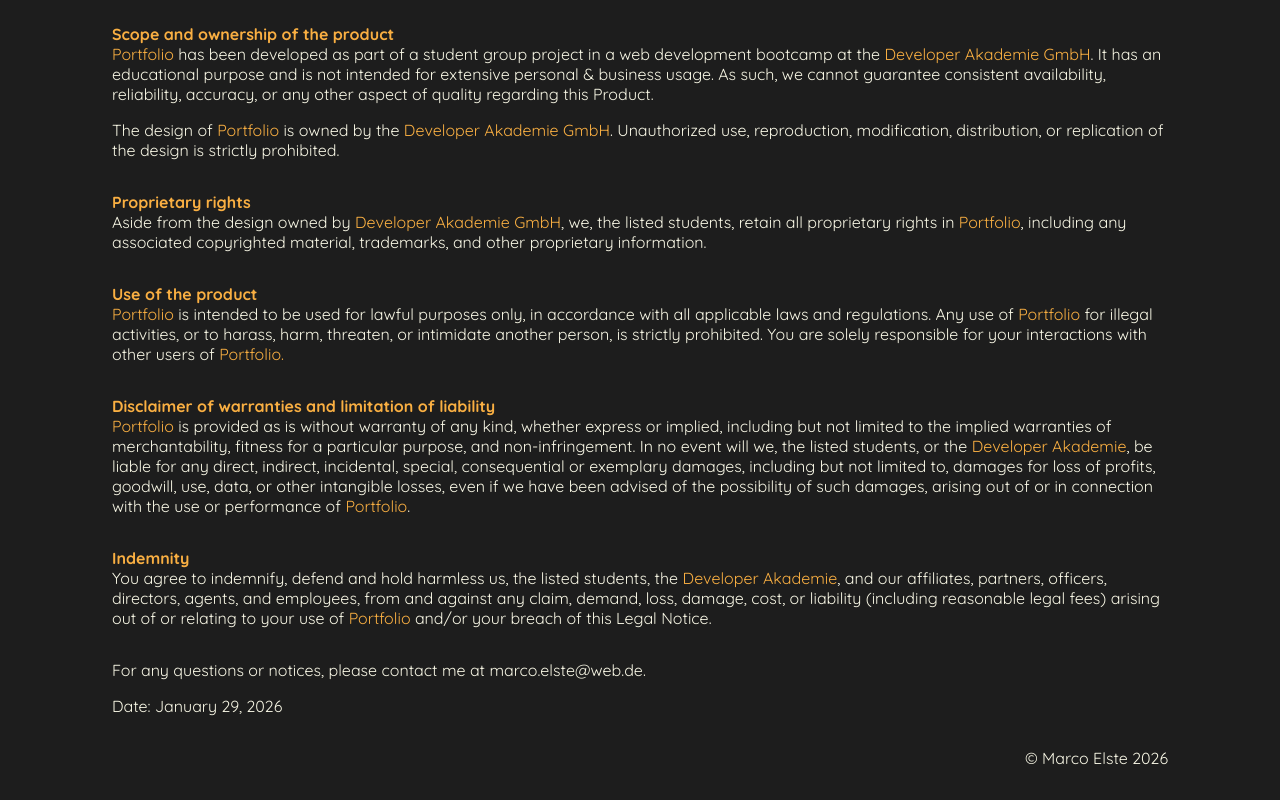
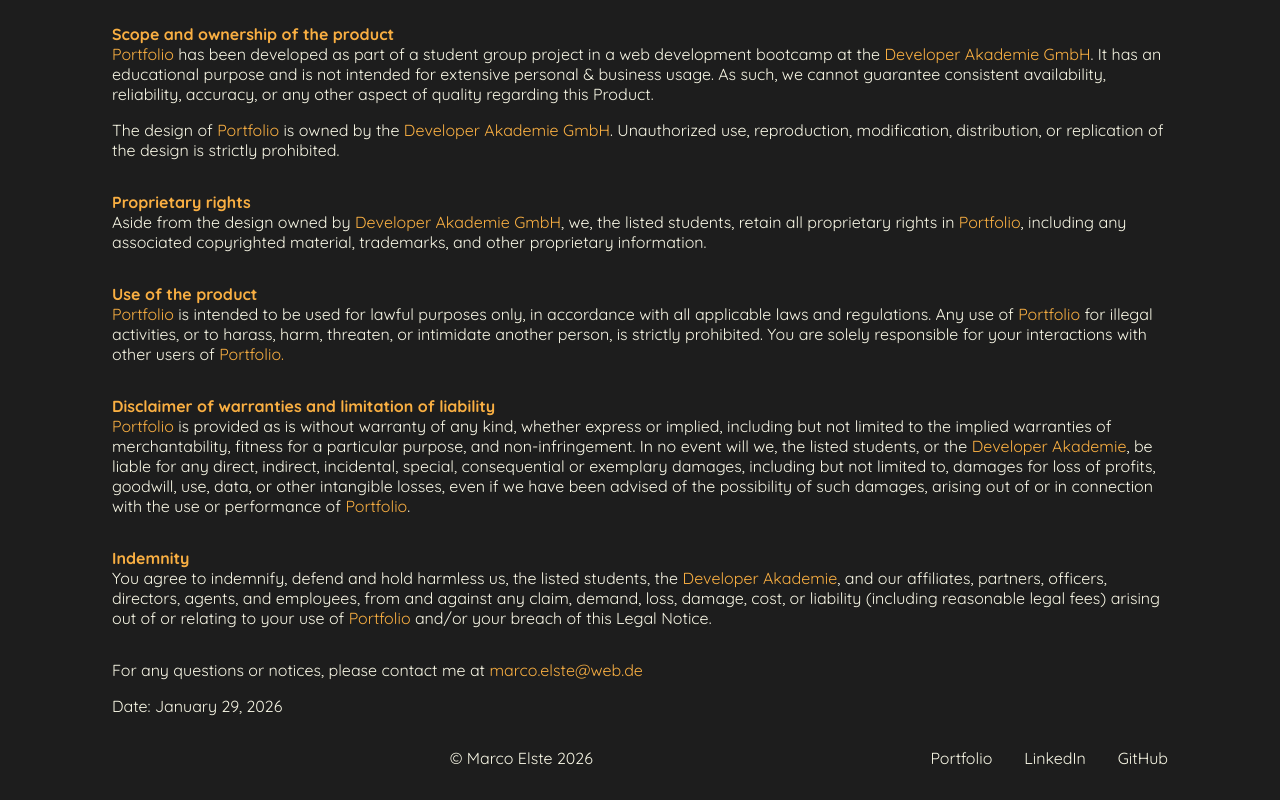
Before and after one commit to elma1989/portfolio, an Angular app: page /impressum in a window 1280 px wide. Shown: the part 516-1316 px from the top of the page. Built offline with nearby package versions, Linux system fonts and the light colour scheme.

Commit message:
chore: Updated FooterComponent - Inserted links

```diff
--- a/src/app/legal-notice/legal-notice.component.css
+++ b/src/app/legal-notice/legal-notice.component.css
@@ -0,0 +1,7 @@
+a {
+    color: var(--yellow);
+}
+
+a:hover {
+    text-decoration: underline;
+}
--- a/src/app/legal-notice/legal-notice.component.html
+++ b/src/app/legal-notice/legal-notice.component.html
@@ -2,7 +2,7 @@
 w-full h-[9dvh] lg:h-[10dvh] flex justify-center
 fixed top-0 left-0"></header>
 <main class="bg-cblack
-w-full min-h-dvh pt-[9dvh] lg:pt[10dvh]
+w-full min-h-[calc(100dvh-52px)] pt-[9dvh] lg:pt[10dvh]
 flex justify-center">
     <div class="content
     p-4 lg:px-28 py-8
@@ -18,7 +18,7 @@ flex justify-center">
             <p>Marco Elste<br />Karl-Marx-Ring 5<br />06317 Seegebiet Mansfelder Land</p>
             <div>
                 <h3 class="font-bold tx-yellow">{{'legal.explore' | translate }}</h3>
-                marco.elste&#64;web.de
+                <a href="mailto:marco.elste@web.de">marco.elste&#64;web.de</a>
             </div>
         </header>
         @for (p of paragraphs; track p.id) {
@@ -31,9 +31,10 @@ flex justify-center">
             </inprint-paragraph>
         }
         <footer class="flex flex-col gap-4">
-            <p>{{ 'legal.question' | translate }}marco.elste&#64;web.de.</p>
+            <p>{{ 'legal.question' | translate }}<a href="mailto:marco.elste@web.de">marco.elste&#64;web.de</a></p>
             <p>{{ 'legal.date' | translate }}</p>
         </footer>
     </div>
 </main>
-<footer app-footer></footer>
+<footer app-footer [impressum]="true"
+class="w-full flex justify-center"></footer>
--- a/src/app/shared/components/footer/footer.component.css
+++ b/src/app/shared/components/footer/footer.component.css
@@ -1,3 +1,7 @@
 :host {
     background: var(--black);
 }
+
+a:hover {
+    color: var(--yellow);
+}
--- a/src/app/shared/components/footer/footer.component.html
+++ b/src/app/shared/components/footer/footer.component.html
@@ -6,4 +6,12 @@ lg:flex-row lg:gap-0 lg:justify-between">
         <span></span>
     }
     <span>&copy; Marco Elste 2026</span>
+    <div class="link-container
+    w-full lg:w-auto
+    flex justify-between lg:justify-end lg:gap-8">
+        @for(link of visibleLinks(); track link.path) {
+            <a [href]="link.path" [target]="link.target"
+            >{{ link.name }}</a>
+        }
+    </div>
 </div>
--- a/src/app/shared/components/footer/footer.component.ts
+++ b/src/app/shared/components/footer/footer.component.ts
@@ -1,6 +1,12 @@
-import { Component, computed, inject, Signal } from '@angular/core';
+import { Component, computed, inject, input, InputSignal, Signal } from '@angular/core';
 import { SectionService } from '../../services/section.service';
 import { CommonModule } from '@angular/common';
+
+type Link = {
+  name: string,
+  path: string,
+  target: string
+}
 
 @Component({
   selector: 'footer[app-footer]',
@@ -9,6 +15,36 @@ import { CommonModule } from '@angular/common';
   styleUrl: './footer.component.css'
 })
 export class FooterComponent {
+  impressum: InputSignal<boolean> = input<boolean>(false);
   private sec: SectionService = inject(SectionService);
   protected desktop: Signal<boolean> = computed(() => !this.sec.mobile());
+  private links: Link[] = [
+    {
+      name: 'Portfolio',
+      path: '/',
+      target: '_self'
+    }, {
+      name: 'Impressum',
+      path: '/impressum',
+      target: '_self'
+    }, {
+      name: 'LinkedIn',
+      path: 'https://de.linkedin.com',
+      target: '_blank'
+    }, {
+      name: 'GitHub',
+      path: 'https://github.com/elma1989',
+      target: '_blank'
+    }
+  ];
+
+  /**
+   * Gets all visible links.
+   * @returns All visible links.
+   */
+  visibleLinks(): Link[] {
+    return this.impressum()
+      ? this.links.filter((_, i) => i != 1)
+      : this.links.slice(1,4)
+  }
 }
```
Also changed, not shown: 1 other file (tests, documents, lock files or other folders).
